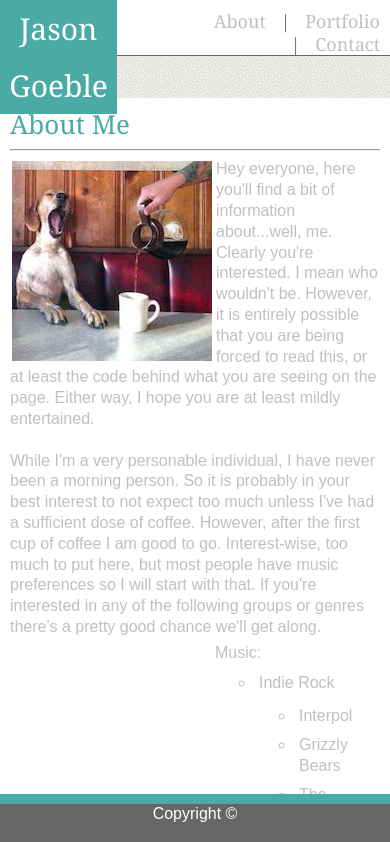
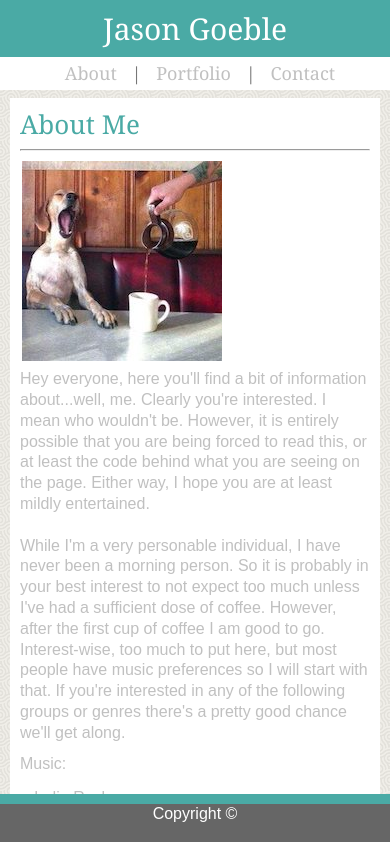
Before and after one commit to jasongoeble/Responsive-Portfolio, a plain HTML site: page index.html in a window 390 px wide. Shown: the top 842 px of the page. Drawn offline with Linux system fonts and the light colour scheme.

Commit message:
Updates 1 May

```diff
--- a/assets/css/style.css
+++ b/assets/css/style.css
@@ -11,7 +11,7 @@
  }
 
 
- html {
+html {
     font-size: 100%;
     height: 100%;
 
@@ -68,11 +68,12 @@ nav{
     padding-top: 10px;
 }
 
- ul {
+ul {
     margin-top: 5px;
     padding-left: 40px;
     list-style: circle;
 }
+
 li {
     padding: 4px;
 }
@@ -95,12 +96,14 @@ section{
     background-color:#ffffff;
     max-width: 960px;
     margin: auto;
-    margin-bottom: 50px;
+    /*margin-left: 10px;
+    margin-right: 10px;*/
+    margin-bottom: 20px;
     border-style: ridge;
     border-color: #dddddd;
     padding: 10px;
     color: #7777;
-    padding-bottom: 50px;
+    padding-bottom: 10px;
 }
 
 #my_image{
@@ -215,3 +218,115 @@ container after */
     display: table;
     clear: both;
 }
+
+
+/*start media query section*/
+
+@media screen and (max-width: 980px){
+
+    section{
+        margin-left: 10px;
+        margin-right: 10px;
+        word-wrap: break-word;
+    }
+
+    aside{
+        word-wrap: break-word;
+    }
+
+    #my_image{
+        float: none;
+    }
+
+}
+
+
+@media screen and (max-width: 769px){
+
+    section{
+        margin-left: 10px;
+        margin-right: 10px;
+        word-wrap: break-word;
+    }
+
+    aside{
+        word-wrap: break-word;
+    }
+
+    #my_image{
+        float: none;
+    }
+}
+
+@media screen and (max-width: 640px){
+
+    h1{
+        width: 100%;
+        padding: 0px;
+        margin: 0px;
+    }
+
+    h2{
+        width: 100%;
+        padding: 0px;
+        margin: 0px;
+    }
+
+    nav{
+        width: 100%;
+        padding: 5px;
+        margin: 0px;
+        float: none;
+        text-align: center;
+        background-color: #ffffff;
+    }
+
+    section{
+        background-color:#ffffff;
+        margin-left: 10px;
+        margin-right: 10px;
+        margin-bottom: 20px;
+        color: #7777;
+        word-wrap: break-word;
+    }
+
+    aside{
+        width: 100%;
+        word-wrap: break-word;
+    }
+
+    #my_image{
+        float: none;
+    }
+
+    .my-music {
+        margin: 0px;
+        padding-top: 10px;
+    }
+
+    ul {
+        margin: 0px;
+        padding: 10px;
+        list-style: circle;
+    }
+
+    li {
+        padding: 4px;
+    }
+
+    #Q2{
+        clear: both;
+        margin: auto;
+        padding: 0px
+    }
+
+    #Q4{
+        clear: both;
+        margin: auto;
+        padding: 0px;
+    }
+
+    textarea{
+        width: auto;
+    }
+}
```
